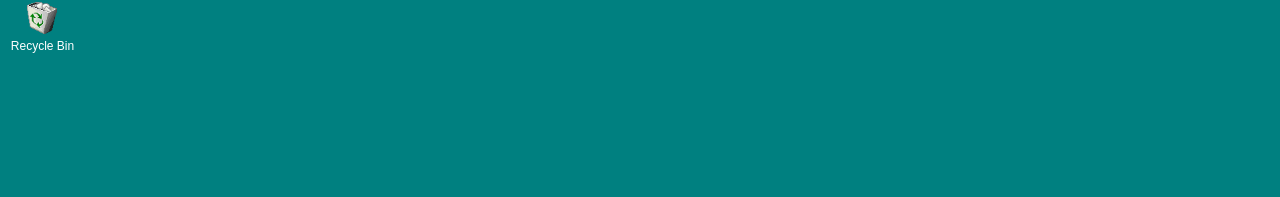
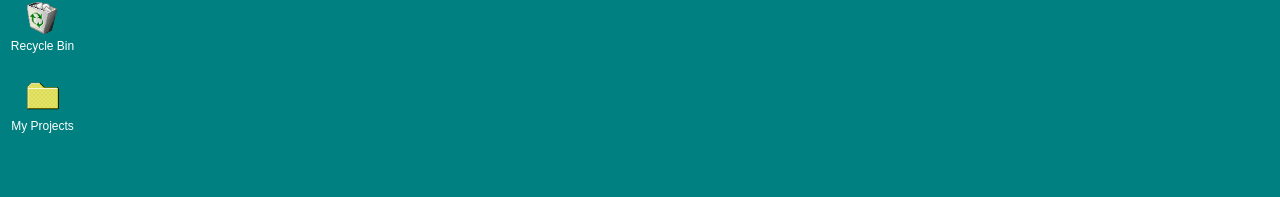
Before and after one commit to GillanCodes/GillanCodesOs, a React (Create React App) app: page / in a window 1280 px wide. Shown: the part 253-450 px from the top of the page. Built offline with nearby package versions, Linux system fonts and the light colour scheme.

Commit message:
feat: added "My Projects" window

```diff
--- a/src/App.tsx
+++ b/src/App.tsx
@@ -3,6 +3,7 @@ import "./Styles/index.css";
 import Window, { WindowOptions } from './Components/Window';
 import DesktopIcon from './Components/DesktopIcon';
 import MyComputer, { McOp } from './Components/Windows/MyComputer';
+import MyProjects, { MpOp } from './Components/Windows/MyProjects';
 
 function App() {
 
@@ -83,6 +84,21 @@ function App() {
       />
 
 
+      <DesktopIcon
+        click={() => handleWindows("projects")}
+        focused={focused}
+        setFocused={setFocused}
+        options={
+          {
+            title:"My Projects",
+            icon:`/icons/directory.png`,
+            id:"projects"
+          }
+        }
+      />
+
+
+
 
       {wState.includes("mycomputer") && (
         <Window
@@ -90,6 +106,16 @@ function App() {
           title={"My Computer"}
           wOptions={McOp}
           id={"mycomputer"}
+          handleWindows={handleWindows}
+        />
+      )}
+
+      {wState.includes("projects") && (
+        <Window
+          child={<MyProjects />}
+          title={"My Projects"}
+          wOptions={MpOp}
+          id={"projects"}
           handleWindows={handleWindows}
         />
       )}
--- /dev/null
+++ b/src/Components/Windows/MyProjects.tsx
@@ -0,0 +1,21 @@
+import React from 'react'
+import { WindowOptions } from '../Window'
+
+export const MpOp:WindowOptions = {
+    height: 500,
+    width: 800,
+    maxHeight: 850,
+    maxWidth: 1500,
+    minHeight: 400,
+    minWidth: 400,
+    x: 100,
+    y: 100
+}
+
+export default function MyProjects() {
+  return (
+    <div className='window'>
+        Projects
+    </div>
+  )
+}
```
Also changed, not shown: public/icons/directory.png (added).
